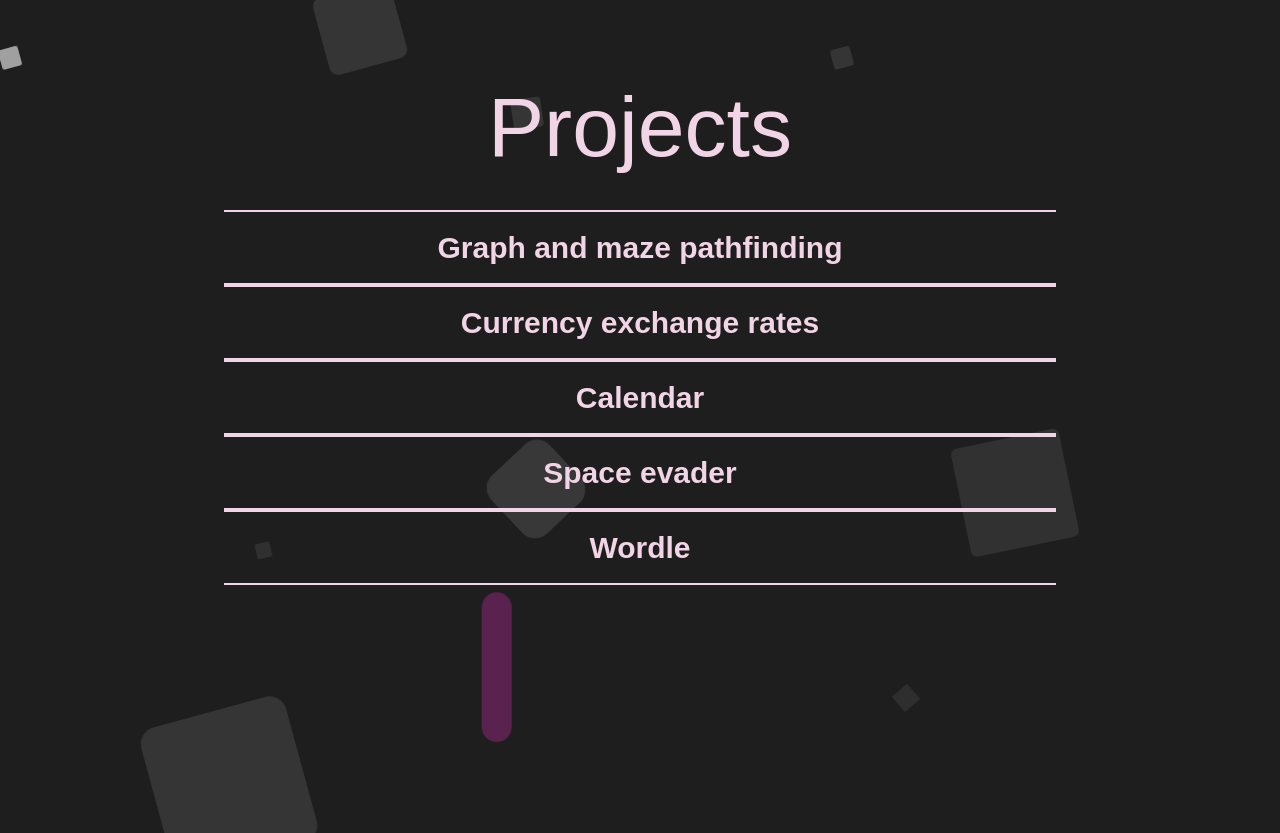
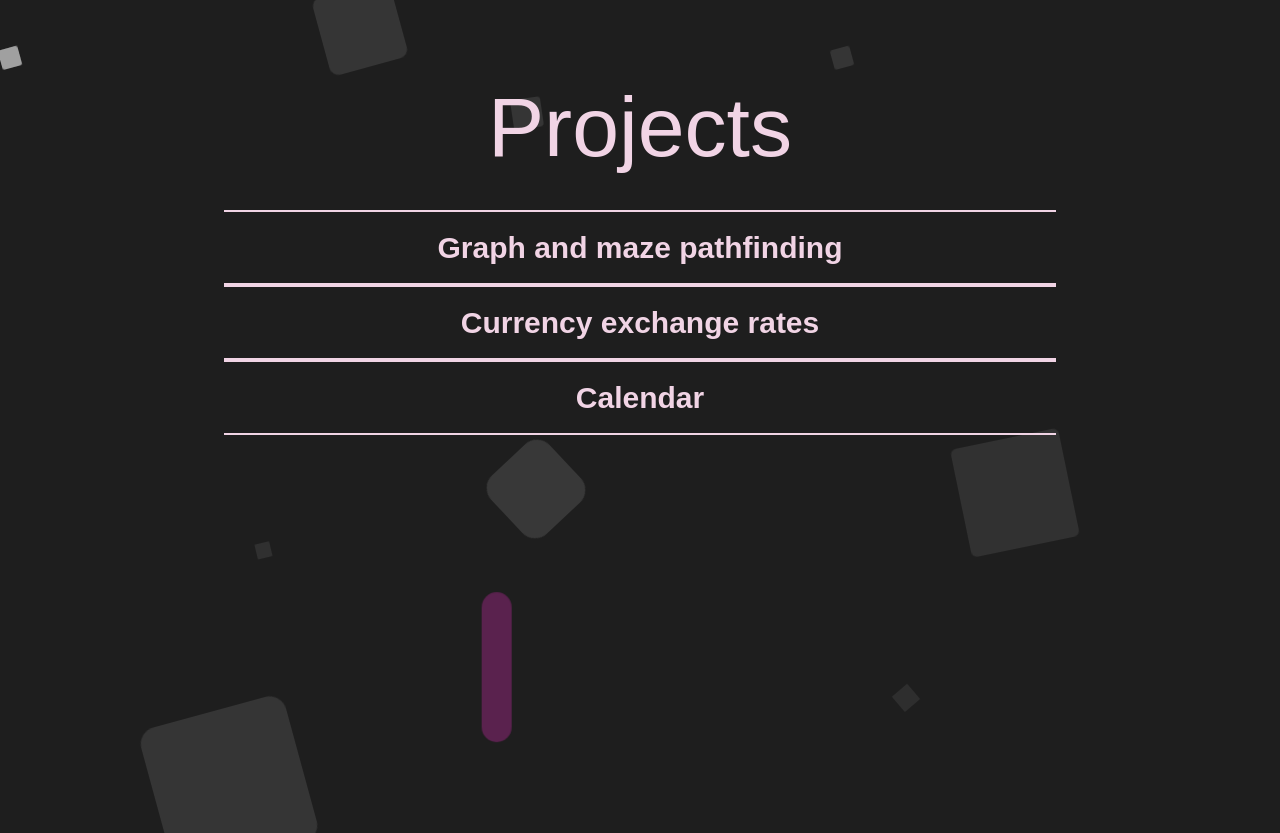
Before and after one commit to Ajdamos/Portfolio, a React (Vite) app: page / in a window 1280 px wide. Shown: the part 767-1600 px from the top of the page. Built offline with nearby package versions, Linux system fonts and the light colour scheme; a web font is replaced by a local one.

Commit message:
Update PortFolio.jsx

```diff
--- a/src/PortFolio.jsx
+++ b/src/PortFolio.jsx
@@ -35,8 +35,8 @@ export const PortFolio = () => {
             <ProjectLine local={false}  title="Graph and maze pathfinding" description="2 path finding algorithms Breadth-first search and A* for path finding" link="https://graphs-beta-six.vercel.app/" githubLink="https://github.com/Ajdamos/graphs"/>
             <ProjectLine local={false} title="Currency exchange rates" description="Real time rates for currency in 6 different banks, all updated up to this date using kurzy.cz api" link="https://menove-kurzy-adam-cernos.vercel.app/" githubLink="https://github.com/Ajdamos/Menove-Kurzy-Adam-Cernos"/>
             <ProjectLine local={false} title="Calendar" description="Project made for responsibility design" link="https://calendar-puce-one.vercel.app/" githubLink="https://github.com/Ajdamos/ObjednejZadani"/>
-            <ProjectLine local={true} title="Space evader" description="Game where you dodge meteors by moving your mouse" link="spaceevader"/>
-            <ProjectLine local={true} title="Wordle" description="Wordle clone" link="wordle"/>
+            {/* <ProjectLine local={true} title="Space evader" description="Game where you dodge meteors by moving your mouse" link="spaceevader"/>
+            <ProjectLine local={true} title="Wordle" description="Wordle clone" link="wordle"/>              */}
 
             {/* <RightArrow /> */}
             </div>
```
